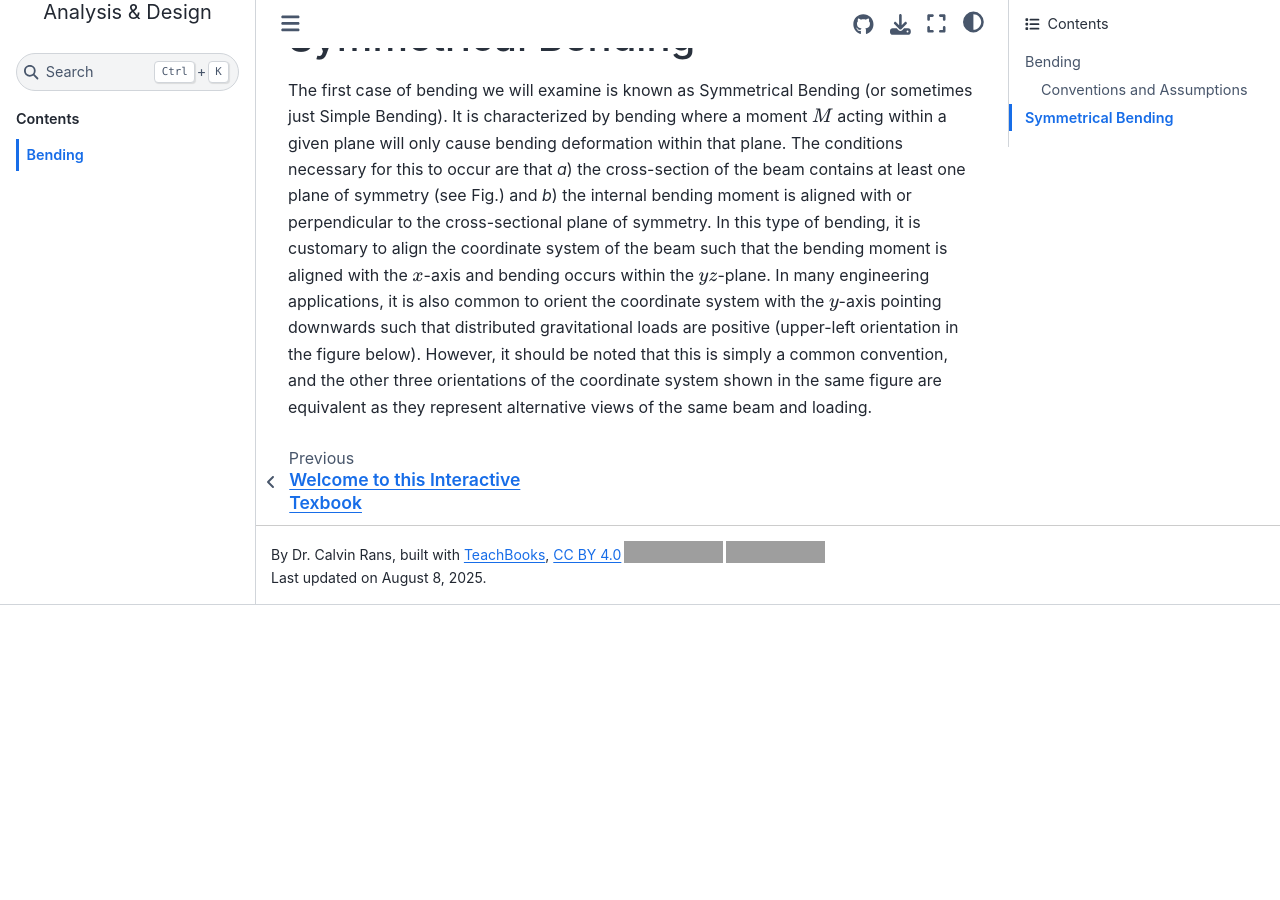
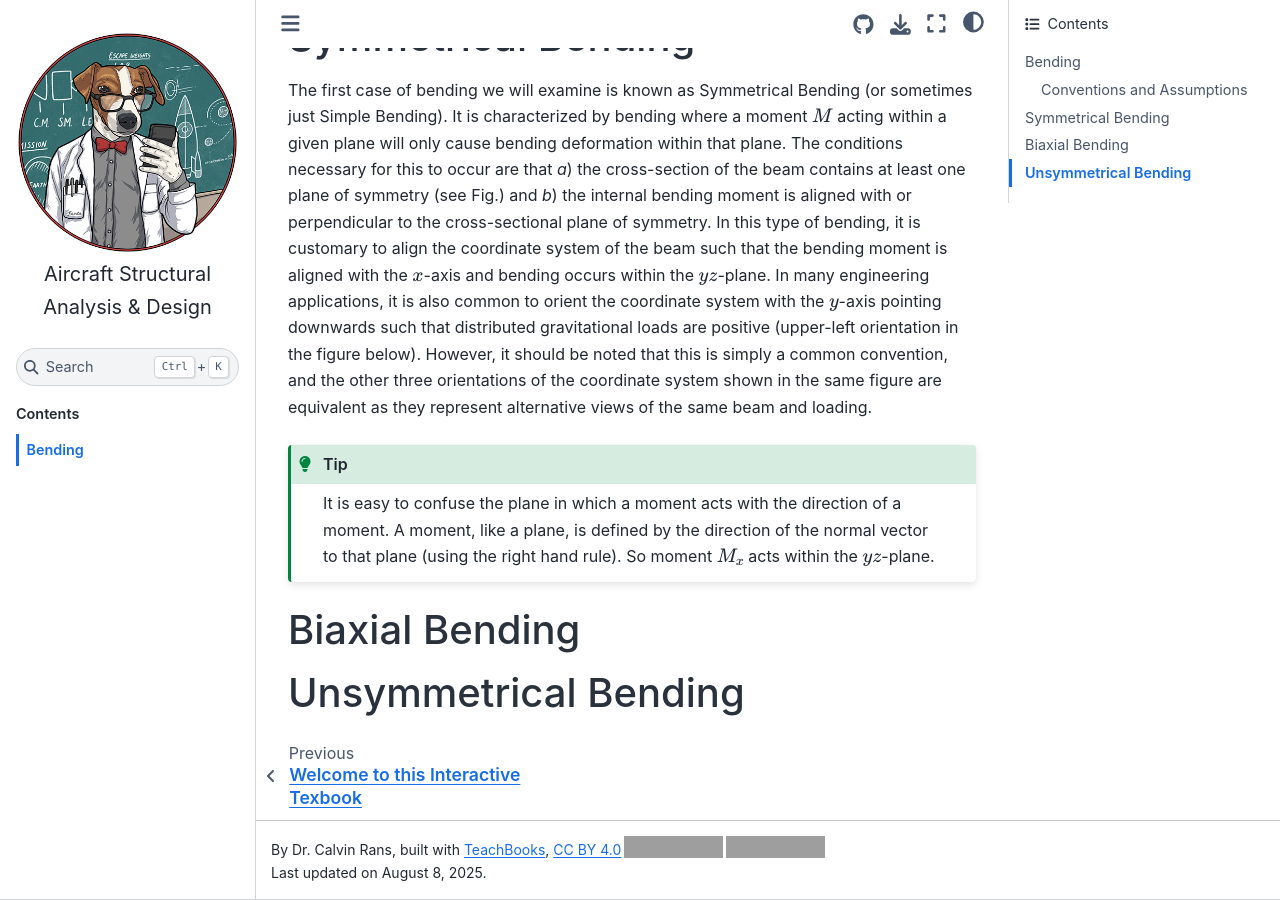
Before and after one commit to cdrans/SAD_textbook, a Jupyter Book: the page built from book/Bending/00_bending.md, in a window 1280 px wide and 900 px high, scrolled down 1743 px. Built offline with Jupyter Book 1.0.4 settings and Sphinx 7.4.7 and the Sphinx Book theme 1.1.4, drawn with Linux system fonts in a browser that asks for light colours; comment, search, counter and statistics services are not loaded; before the commit the page ends 2348 px from its top, so only the background shows below that; some of the changed text lies outside the part shown; grey boxes are pictures that could not be loaded.

Commit message:
added new sections

```diff
--- a/book/Bending/00_bending.md
+++ b/book/Bending/00_bending.md
@@ -36,3 +36,22 @@ The assumptions above will apply to all of the cases of bending treated in this
 (sec_sym_bend)=
 # Symmetrical Bending
 The first case of bending we will examine is known as Symmetrical Bending (or sometimes just Simple Bending). It is characterized by bending where a moment $M$ acting within a given plane will only cause bending deformation within that plane. The conditions necessary for this to occur are that *a*) the cross-section of the beam contains at least one plane of symmetry (see Fig.) and *b*) the internal bending moment is aligned with or perpendicular to the cross-sectional plane of symmetry. In this type of bending, it is customary to align the coordinate system of the beam such that the bending moment is aligned with the $x$-axis and bending occurs within the $yz$-plane. In many engineering applications, it is also common to orient the coordinate system with the $y$-axis pointing downwards such that distributed gravitational loads are positive (upper-left orientation in the figure below). However, it should be noted that this is simply a common convention, and the other three orientations of the coordinate system shown in the same figure are equivalent as they represent alternative views of the same beam and loading.
+
+::::::{tip}
+It is easy to confuse the plane in which a moment acts with the direction of a moment. A moment, like a plane, is defined by the direction of the normal vector to that plane (using the right hand rule). So moment $M_x$ acts within the $yz$-plane.
+::::::
+
+
+
+
+
+
+(sec_bia_bend)=
+# Biaxial Bending
+
+
+
+
+
+(sec_unsym_bend)=
+# Unsymmetrical Bending
```
Also changed, not shown: other parts of book/Bending/00_bending.md (+1 -1 lines).
